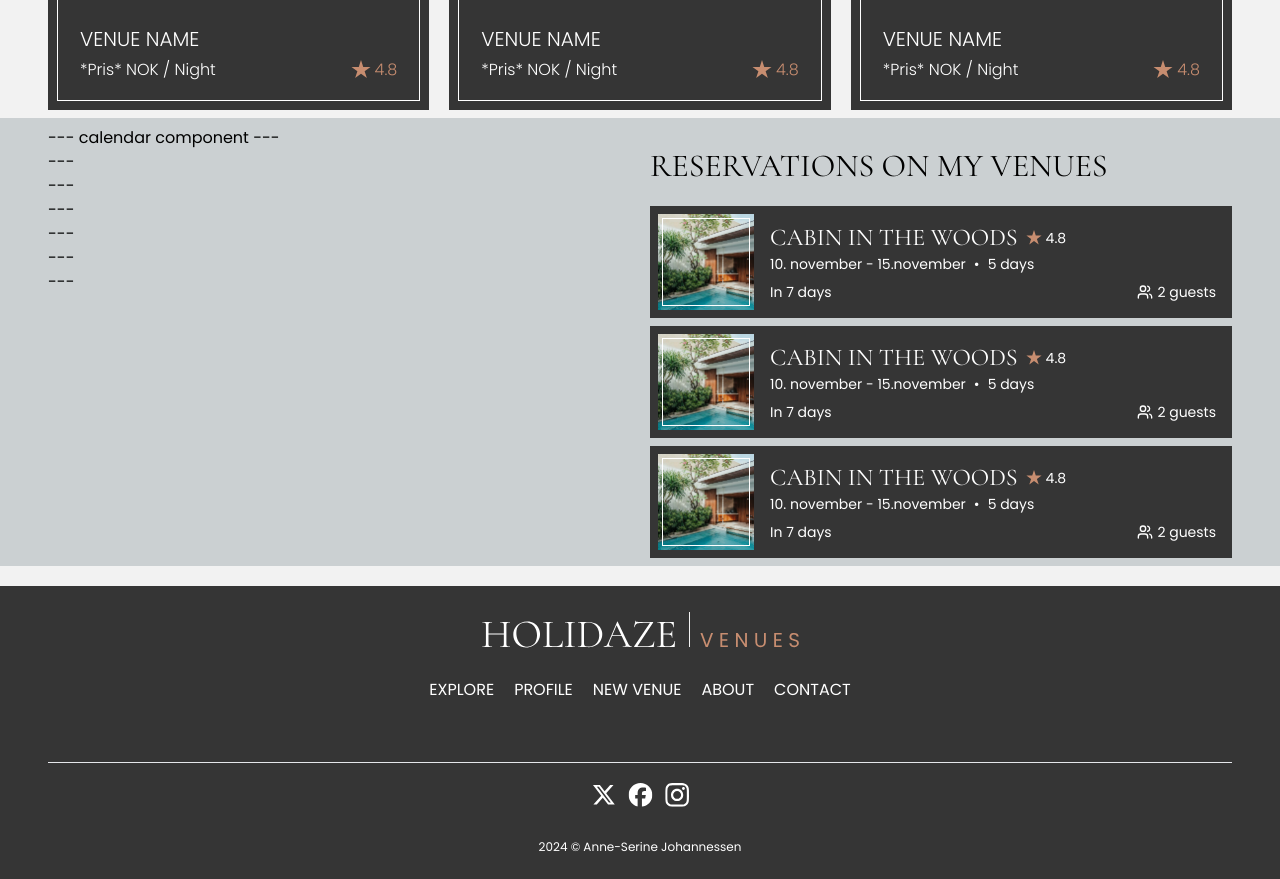
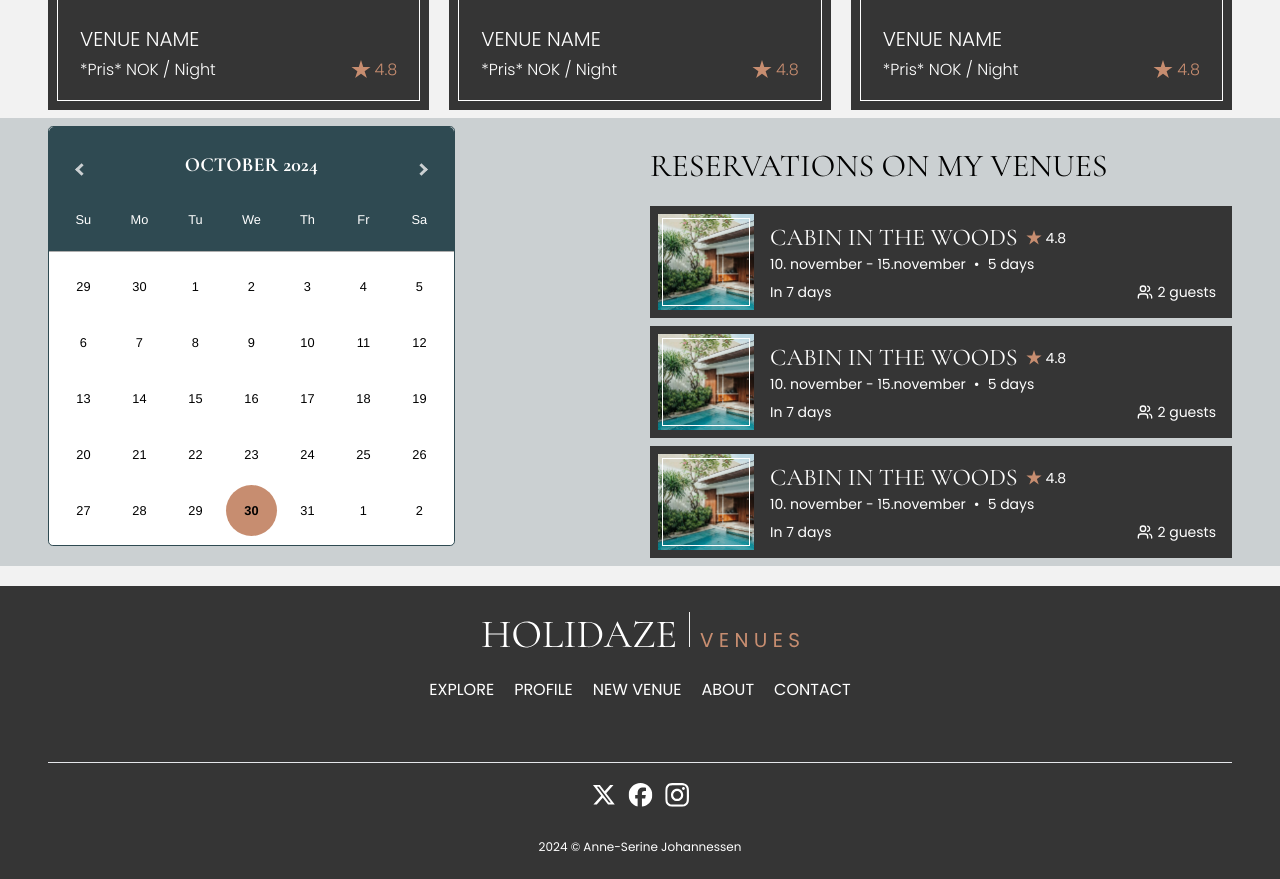
Before and after one commit to Anne-Serine/holidaze_project-exam-2, a React (Vite) app: page /profile in a window 1280 px wide. Shown: the part 1620-2499 px from the top of the page. Built offline with nearby package versions, Linux system fonts and the light colour scheme.

Commit message:
add calendar component on profile page

```diff
--- a/src/pages/Profile.jsx
+++ b/src/pages/Profile.jsx
@@ -1,6 +1,7 @@
 import { Pen, Settings } from "lucide-react";
 import BookingCard from "../components/features/BookingCard";
 import VenueCard from "../components/features/VenueCard";
+import Calendar from "../components/features/Calendar";
 
 function Profile() {
   return (
@@ -83,14 +84,8 @@ function Profile() {
         <div className="bg-daze-primary-op10">
           <div className="container grid grid-cols-[repeat(auto-fit,minmax(20rem,_1fr))] gap-5">
             <div className="">
-              {/* Calendar component */}
-              --- calendar component ---
-              <p>---</p>
-              <p>---</p>
-              <p>---</p>
-              <p>---</p>
-              <p>---</p>
-              <p>---</p>
+              {/* Calendar component to show upcoming reservations from other people */}
+             <Calendar />
             </div>
             <div className="">
               <h2>Reservations on my venues</h2>
```
